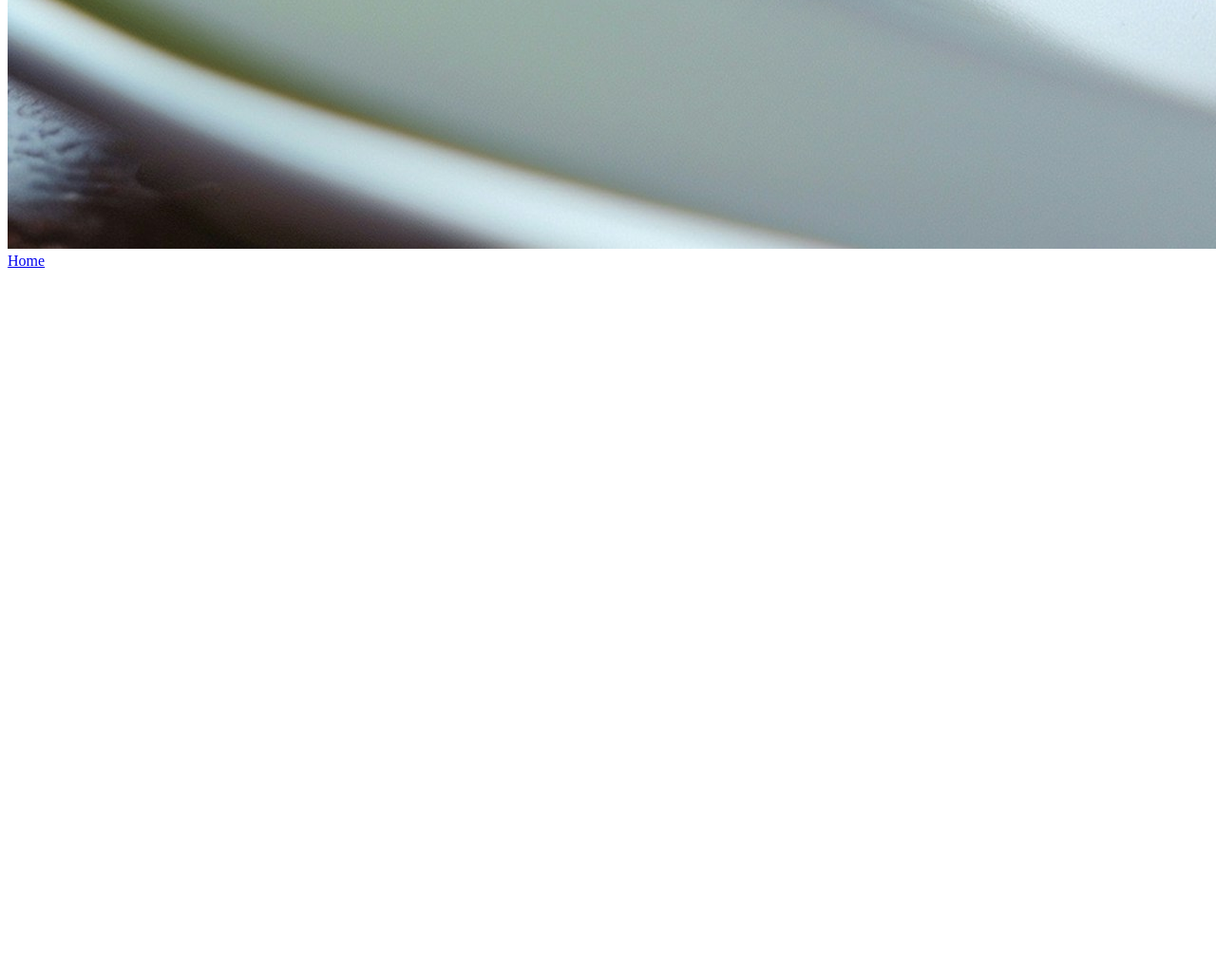
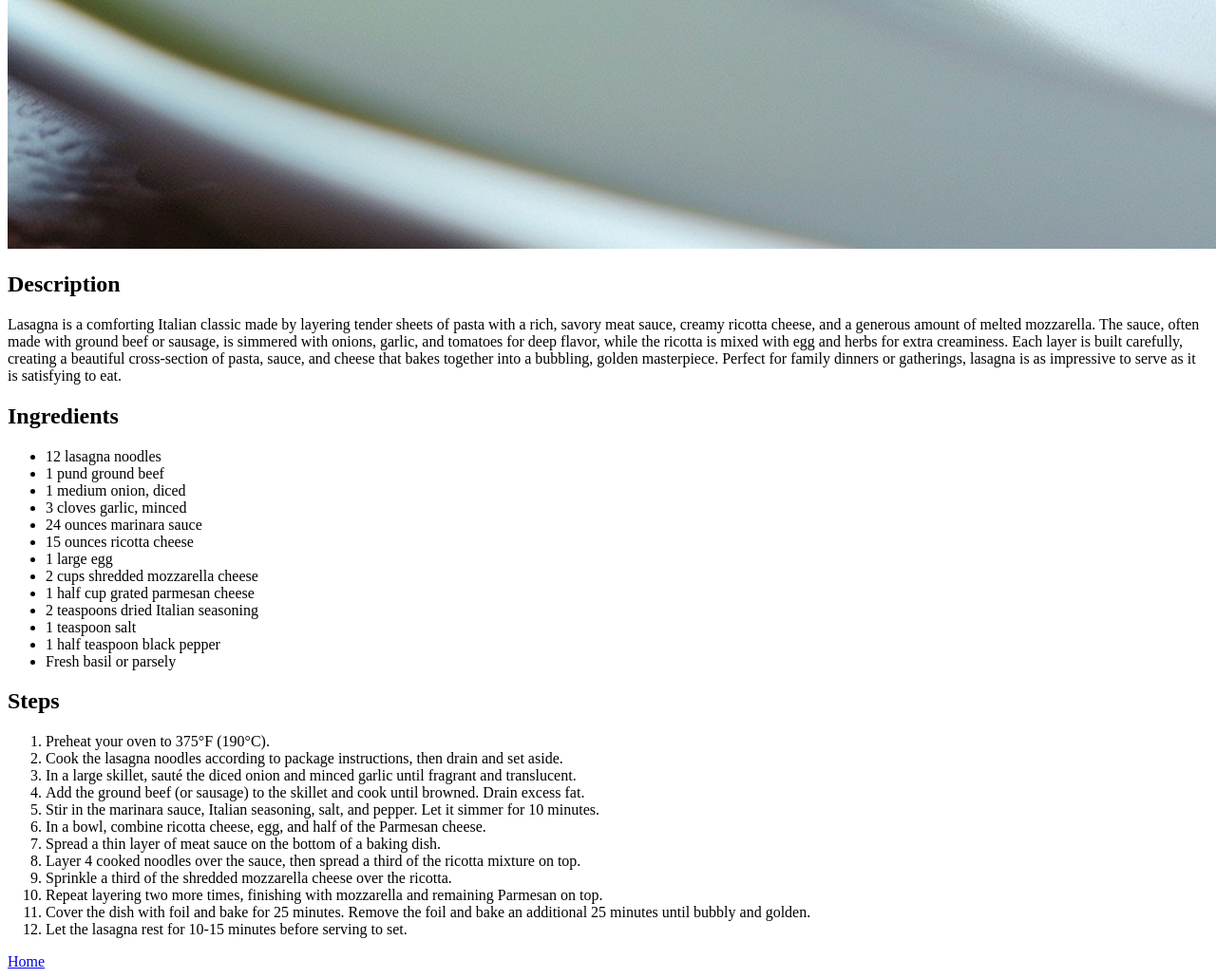
Before and after one commit to khalidkhalil8/odin-recipes, a plain HTML site: page recipes/lasagna.html in a window 1280 px wide. Shown: the part 2218-3248 px from the top of the page at 95% size. Before the commit the page ends 2510 px from the top, so only its background shows below. Drawn offline with Linux system fonts and the light colour scheme; files whose address does not match are found by name.

Commit message:
Create lasagna recipe with ingredients and steps

```diff
--- a/recipes/lasagna.html
+++ b/recipes/lasagna.html
@@ -10,6 +10,49 @@
 
     <img src="images/lasagna.jpg" alt="A plate of lasagna">
 
+    <h2>Description</h2>
+
+    <p>Lasagna is a comforting Italian classic made by layering tender sheets of pasta with a rich, savory meat sauce, creamy ricotta cheese, and a generous amount of melted mozzarella. The sauce, often made with ground beef or sausage, is simmered with onions, garlic, and tomatoes for deep flavor, while the ricotta is mixed with egg and herbs for extra creaminess. Each layer is built carefully, creating a beautiful cross-section of pasta, sauce, and cheese that bakes together into a bubbling, golden masterpiece. Perfect for family dinners or gatherings, lasagna is as impressive to serve as it is satisfying to eat.</p>
+
+    <h2>Ingredients</h2>
+
+    <p>
+        <ul>
+            <li>12 lasagna noodles</li>
+            <li>1 pund ground beef</li>
+            <li>1 medium onion, diced</li>
+            <li>3 cloves garlic, minced</li>
+            <li>24 ounces marinara sauce</li>
+            <li>15 ounces ricotta cheese</li>
+            <li>1 large egg</li>
+            <li>2 cups shredded mozzarella cheese</li>
+            <li>1 half cup grated parmesan cheese</li>
+            <li>2 teaspoons dried Italian seasoning</li>
+            <li>1 teaspoon salt</li>
+            <li>1 half teaspoon black pepper</li>
+            <li>Fresh basil or parsely</li>
+        </ul>
+    </p>
+
+    <h2>Steps</h2>
+
+    <p>
+        <ol>
+            <li>Preheat your oven to 375°F (190°C).</li>
+            <li>Cook the lasagna noodles according to package instructions, then drain and set aside.</li>
+            <li>In a large skillet, sauté the diced onion and minced garlic until fragrant and translucent.</li>
+            <li>Add the ground beef (or sausage) to the skillet and cook until browned. Drain excess fat.</li>
+            <li>Stir in the marinara sauce, Italian seasoning, salt, and pepper. Let it simmer for 10 minutes.</li>
+            <li>In a bowl, combine ricotta cheese, egg, and half of the Parmesan cheese.</li>
+            <li>Spread a thin layer of meat sauce on the bottom of a baking dish.</li>
+            <li>Layer 4 cooked noodles over the sauce, then spread a third of the ricotta mixture on top.</li>
+            <li>Sprinkle a third of the shredded mozzarella cheese over the ricotta.</li>
+            <li>Repeat layering two more times, finishing with mozzarella and remaining Parmesan on top.</li>
+            <li>Cover the dish with foil and bake for 25 minutes. Remove the foil and bake an additional 25 minutes until bubbly and golden.</li>
+            <li>Let the lasagna rest for 10-15 minutes before serving to set.</li>
+        </ol>
+
+    </p>
     <a href="../index.html">Home</a>
 </body>
 </html>
```
